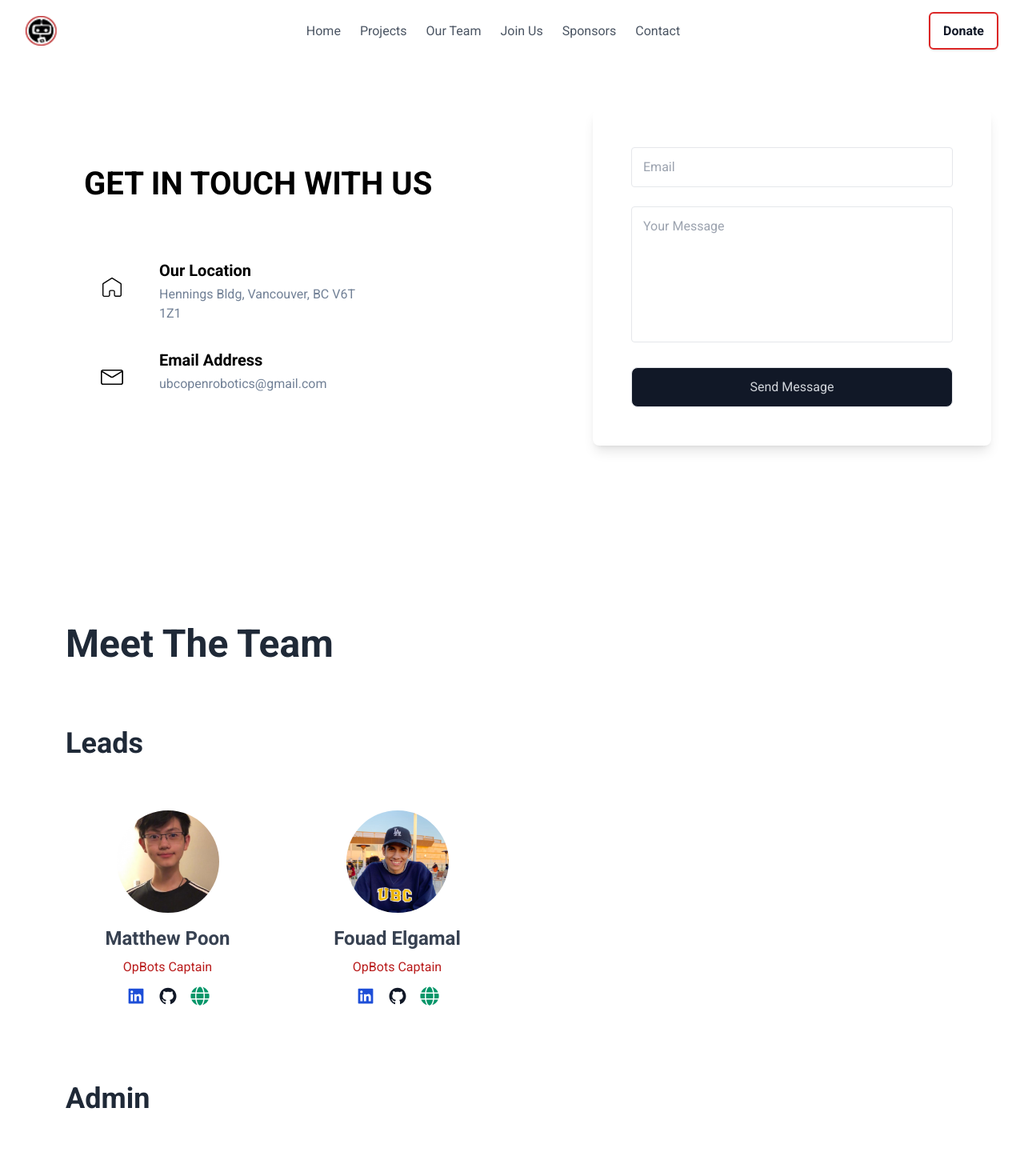
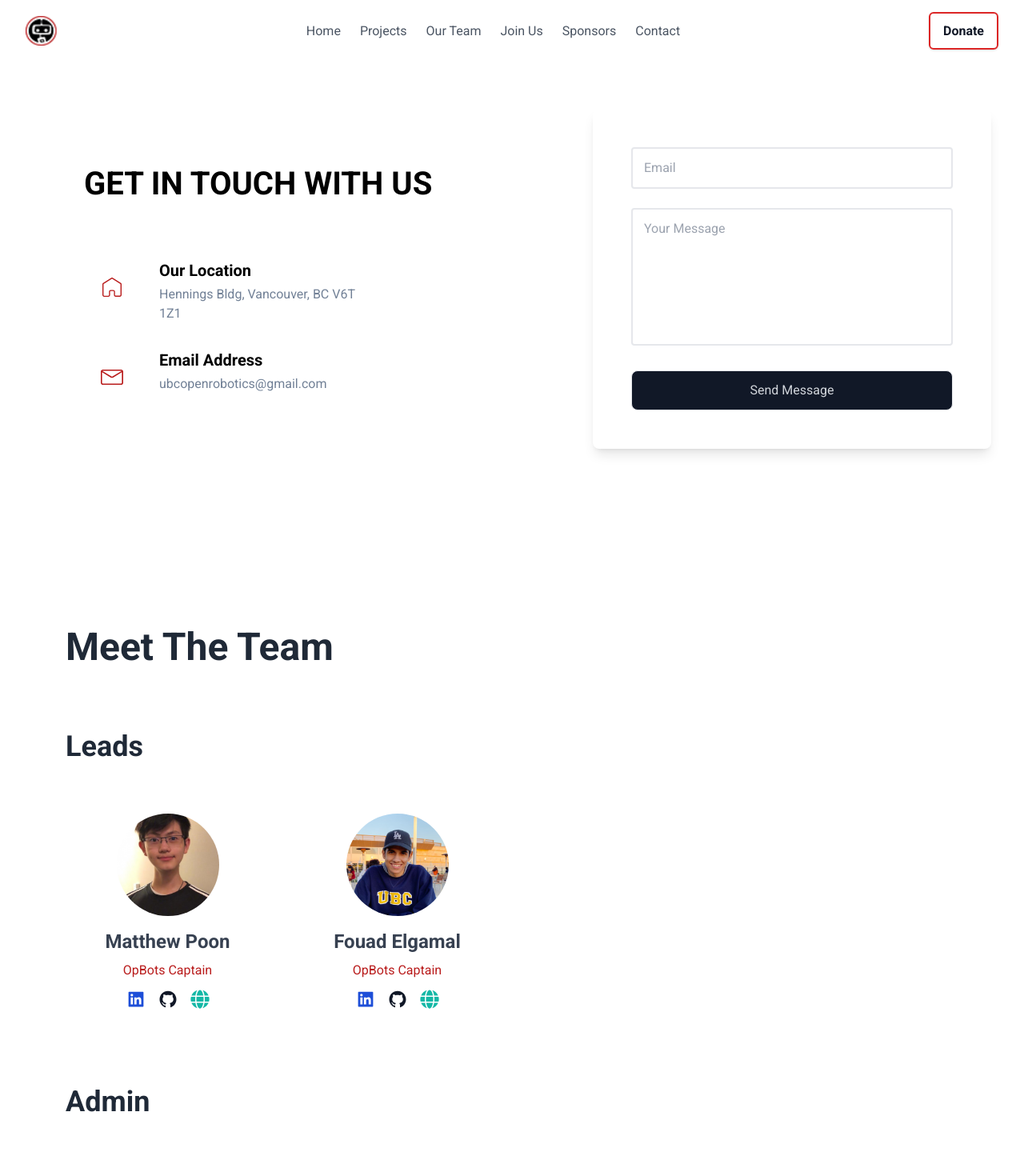
Before and after one commit to SteveIsnthere/openrobotics_website, a React (Create React App) app: page / in a window 1280 px wide. Shown: the top 1455 px of the page at 80% size. Built offline with nearby package versions, Linux system fonts and the light colour scheme; the HTML template or start-up script is replaced by a standard one.

Commit message:
minor color changes

```diff
--- a/src/components/ContactPage/ContactPage.tsx
+++ b/src/components/ContactPage/ContactPage.tsx
@@ -14,7 +14,7 @@ const ContactPage = () => {
                           <div
                             className="
                             max-w-[60px]
-                            sm:max-w-[70px] w-full h-[60px] sm:h-[70px] flex items-center justify-center mr-6 overflow-hidden bg-primary bg-opacity-5 text-primary rounded
+                            sm:max-w-[70px] w-full text-red-700 h-[60px] sm:h-[70px] flex items-center justify-center mr-6 overflow-hidden bg-primary bg-opacity-5 text-primary rounded
                             ">
                             <svg
                                 width="24"
@@ -42,6 +42,7 @@ const ContactPage = () => {
                             w-full
                             h-[60px]
                             sm:h-[70px]
+                            text-red-700
                             flex
                             items-center
                             justify-center
@@ -85,7 +86,7 @@ const ContactPage = () => {
                                 py-3
                                 px-[14px]
                                 text-body-color text-base
-                                border border-[f0f0f0]
+                                border-2 border-[f0f0f0]
                                 outline-none
                                 focus-visible:shadow-none
                                 focus:border-red-600
@@ -102,7 +103,7 @@ const ContactPage = () => {
                                 py-3
                                 px-[14px]
                                 text-body-color text-base
-                                border border-[f0f0f0]
+                                border-2 border-[f0f0f0]
                                 resize-none
                                 outline-none
                                 focus-visible:shadow-none
--- a/src/components/Team/Member.tsx
+++ b/src/components/Team/Member.tsx
@@ -29,7 +29,7 @@ interface Props{
               <AiFillGithub/>
           </a>
 
-          <a href={props.email} className="mx-2 text-2xl text-emerald-600 hover:text-red-800" aria-label="Github">
+          <a href={props.email} className="mx-2 text-2xl text-teal-500 hover:text-red-800" aria-label="Github">
              <FaGlobe/>
           </a>
       </div>
```
Also changed, not shown: src/components/Team/Team.tsx (+10 -10 lines).
